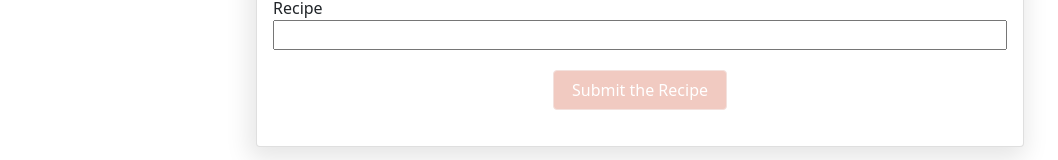
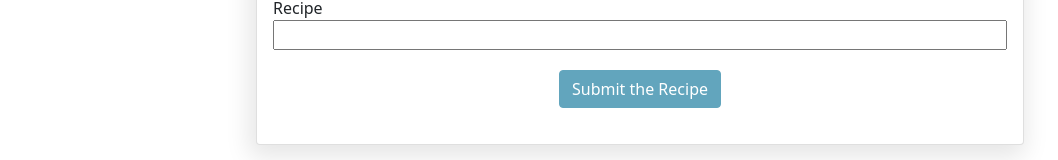
Before and after one commit to psychokot11/react-dessert-app, a React (Create React App) app: page /new-dessert in a window 1280 px wide. Shown: the part 459-619 px from the top of the page, without its empty margins (0-1058 px from the left). Built offline with nearby package versions, Linux system fonts and the light colour scheme.

Commit message:
Style the star

```diff
--- a/src/components/desserts/DessertElement.css
+++ b/src/components/desserts/DessertElement.css
@@ -32,7 +32,7 @@
   position: relative;
   top: 12px;
   left: 10px;
-  color: red;
+  color: rgb(207, 185, 96);
   text-align: end;
   padding: 5px;
 }
--- a/src/components/desserts/NewDessertForm.css
+++ b/src/components/desserts/NewDessertForm.css
@@ -23,17 +23,14 @@ input {
 }
 
 .classlessButton {
-  background-color: transparent;
-  border: transparent;
+  background-color: #62a5bd;
+  border-color: #62a5bd;
   color: white;
 }
 
 .formButton {
   display: block;
   margin: 20px auto;
-  background-color: #f1cac1;
-  border-color: #f3e1dd;
-  color: white;
 }
 
 .formButton:hover {
--- a/src/components/desserts/NewDessertForm.js
+++ b/src/components/desserts/NewDessertForm.js
@@ -48,8 +48,8 @@ function NewDessertForm(props) {
                 <label htmlFor="Label">Recipe</label>
                 <input type="url" required id="recipe" ref={recipeInputRef} />
               </div>
-              <Button className="formButton">
-                <button className="classlessButton">Submit the Recipe</button>
+              <Button className="formButton classlessButton">
+                Submit the Recipe
               </Button>
             </form>
           </Card.Text>
```
